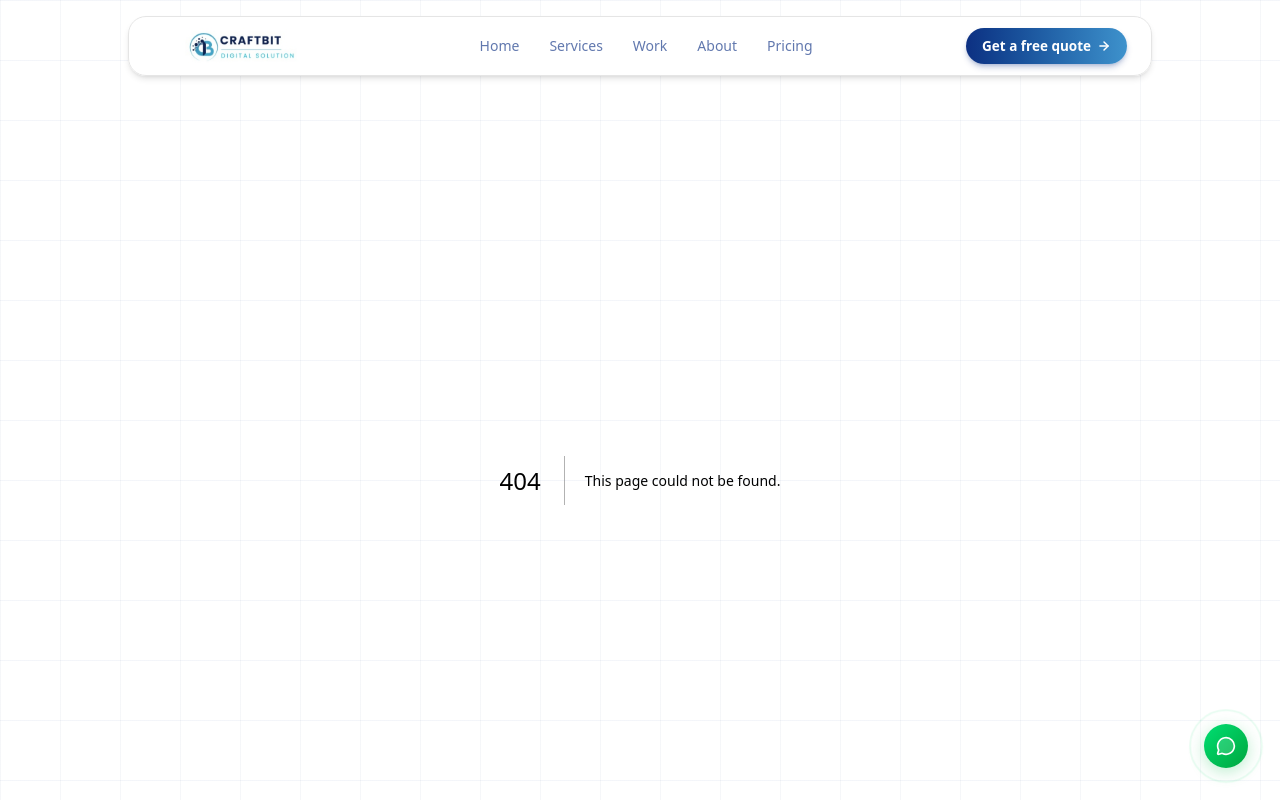
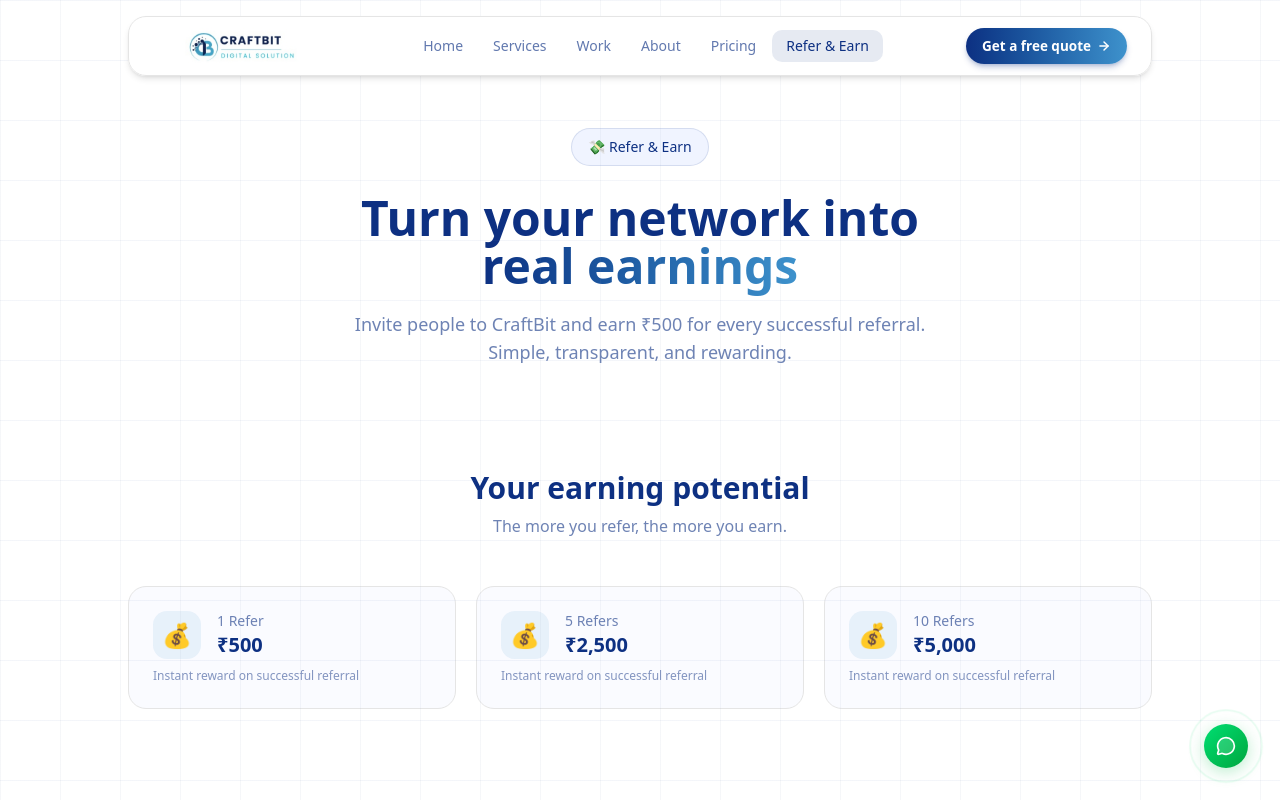
Before and after one commit to Craftbit-Solution/Craftbit, a Next.js app: page /refer-and-earn in a window 1280 px wide. Before the commit this address had no page. Shown: the top 800 px of the page. Built offline with nearby package versions, Linux system fonts and the light colour scheme.

Commit message:
refer and earn page

```diff
--- /dev/null
+++ b/app/refer-and-earn/components/earning-potential.tsx
@@ -0,0 +1,62 @@
+'use client';
+import { motion } from 'framer-motion';
+import SectionWrapper from '@/components/shared/section-wrapper';
+
+const data = [
+  { label: '1 Refer', value: '₹500' },
+  { label: '5 Refers', value: '₹2,500' },
+  { label: '10 Refers', value: '₹5,000' },
+];
+
+export function EarningPotential() {
+  return (
+    <SectionWrapper className="py-10">
+      <div className="text-center mb-12">
+        <h2 className="text-3xl font-bold text-[#0D3082]">
+          Your earning potential
+        </h2>
+        <p className="text-[#0D3082]/60 mt-2">
+          The more you refer, the more you earn.
+        </p>
+      </div>
+
+      <div className="grid gap-5 sm:grid-cols-3">
+        {data.map((item, i) => (
+          <motion.div
+            key={item.label}
+            initial={{ opacity: 0, y: 30, scale: 0.95 }}
+            whileInView={{ opacity: 1, y: 0, scale: 1 }}
+            transition={{ delay: i * 0.1, duration: 0.5 }}
+            whileHover={{ y: -4, scale: 1.02 }}
+            className="group rounded-2xl border border-[#0D3082]/08 bg-[#fafbff] p-6 text-left transition-all duration-300 hover:shadow-lg hover:shadow-[#0D3082]/10"
+          >
+            {/* Top Row */}
+            <div className="flex items-center gap-4">
+              {/* Coin Emoji */}
+              <div className="flex h-12 w-12 items-center justify-center rounded-xl bg-[#3E92CC]/10 text-2xl transition-transform duration-300 group-hover:scale-110">
+                💰
+              </div>
+
+              <div>
+                <p className="text-sm text-[#0D3082]/60">
+                  {item.label}
+                </p>
+                <h3 className="text-xl font-bold text-[#0D3082]">
+                  {item.value}
+                </h3>
+              </div>
+            </div>
+
+            {/* Bottom subtle line */}
+            <div className="h-px w-full bg-[#0D3082]/06" />
+
+            {/* Extra hint */}
+            <p className="mt-2 text-xs text-[#0D3082]/50">
+              Instant reward on successful referral
+            </p>
+          </motion.div>
+        ))}
+      </div>
+    </SectionWrapper>
+  );
+}
--- /dev/null
+++ b/app/refer-and-earn/components/refer-hero.tsx
@@ -0,0 +1,57 @@
+'use client';
+import { motion, Variants } from 'framer-motion';
+import SectionWrapper from '@/components/shared/section-wrapper';
+
+const fadeUp: Variants = {
+  hidden: { opacity: 0, y: 24 },
+  show: (i: number) => ({
+    opacity: 1,
+    y: 0,
+    transition: {
+      duration: 0.6,
+      delay: i * 0.12,
+      ease: [0.22, 1, 0.36, 1],
+    },
+  }),
+};
+
+export default function ReferHero() {
+  return (
+    <SectionWrapper className="pt-12 pb-16 text-center">
+      <motion.div
+        variants={fadeUp}
+        initial="hidden"
+        animate="show"
+        custom={0}
+        className="mb-7 inline-flex items-center gap-2 rounded-full border border-[#0D3082]/12 bg-[#f0f4ff] px-4 py-2 text-sm font-medium text-[#0D3082]"
+      >
+        💸 Refer & Earn
+      </motion.div>
+
+      <motion.h1
+        variants={fadeUp}
+        initial="hidden"
+        animate="show"
+        custom={1}
+        className="mb-5 text-4xl font-bold text-[#0D3082] sm:text-5xl"
+      >
+        Turn your network into
+        <br />
+        <span className="bg-linear-to-r from-[#0D3082] to-[#3E92CC] bg-clip-text text-transparent">
+          real earnings
+        </span>
+      </motion.h1>
+
+      <motion.p
+        variants={fadeUp}
+        initial="hidden"
+        animate="show"
+        custom={2}
+        className="mx-auto max-w-xl text-lg text-[#0D3082]/60"
+      >
+        Invite people to CraftBit and earn ₹500 for every successful referral.
+        Simple, transparent, and rewarding.
+      </motion.p>
+    </SectionWrapper>
+  );
+}
--- /dev/null
+++ b/app/refer-and-earn/page.tsx
@@ -0,0 +1,12 @@
+
+import ReferHero from "./components/refer-hero";
+import { EarningPotential } from "./components/earning-potential";
+
+export default function ReferAndEarn() {
+  return (
+    <main className="bg-white">
+      <ReferHero />
+      <EarningPotential />
+    </main>
+  );
+}
--- a/components/shared/navbar.tsx
+++ b/components/shared/navbar.tsx
@@ -12,6 +12,7 @@
   { label: 'Work', href: '/portfolio' },
   { label: 'About', href: '/about' },
   { label: 'Pricing', href: '/pricing' },
+  { label: 'Refer & Earn', href: '/refer-and-earn' }
 ];
 
 export default function Navbar() {
@@ -38,8 +39,8 @@
         animate={{ opacity: 1, y: 0 }}
         transition={{ duration: 0.5, ease: [0.22, 1, 0.36, 1] }}
         className={`relative w-full max-w-5xl transition-all duration-300 ${scrolled
-            ? 'border-[#0D3082]/15 bg-white/95 shadow-lg shadow-[#0D3082]/10'
-            : 'border-[#0D3082]/08 shadow-[#0D3082]/06 bg-white/90 shadow-md'
+          ? 'border-[#0D3082]/15 bg-white/95 shadow-lg shadow-[#0D3082]/10'
+          : 'border-[#0D3082]/08 shadow-[#0D3082]/06 bg-white/90 shadow-md'
           } flex h-[60px] items-center justify-between rounded-2xl border px-6 backdrop-blur-xl`}
       >
         {/* Logo */}
```
